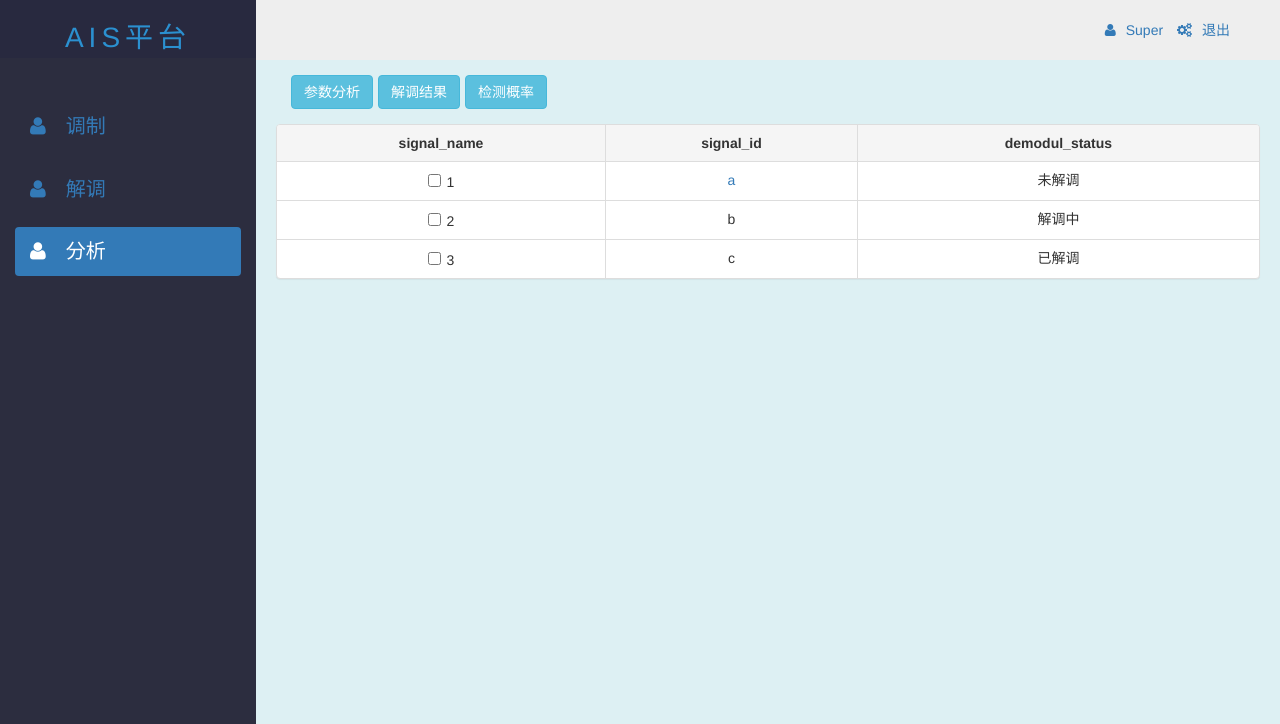
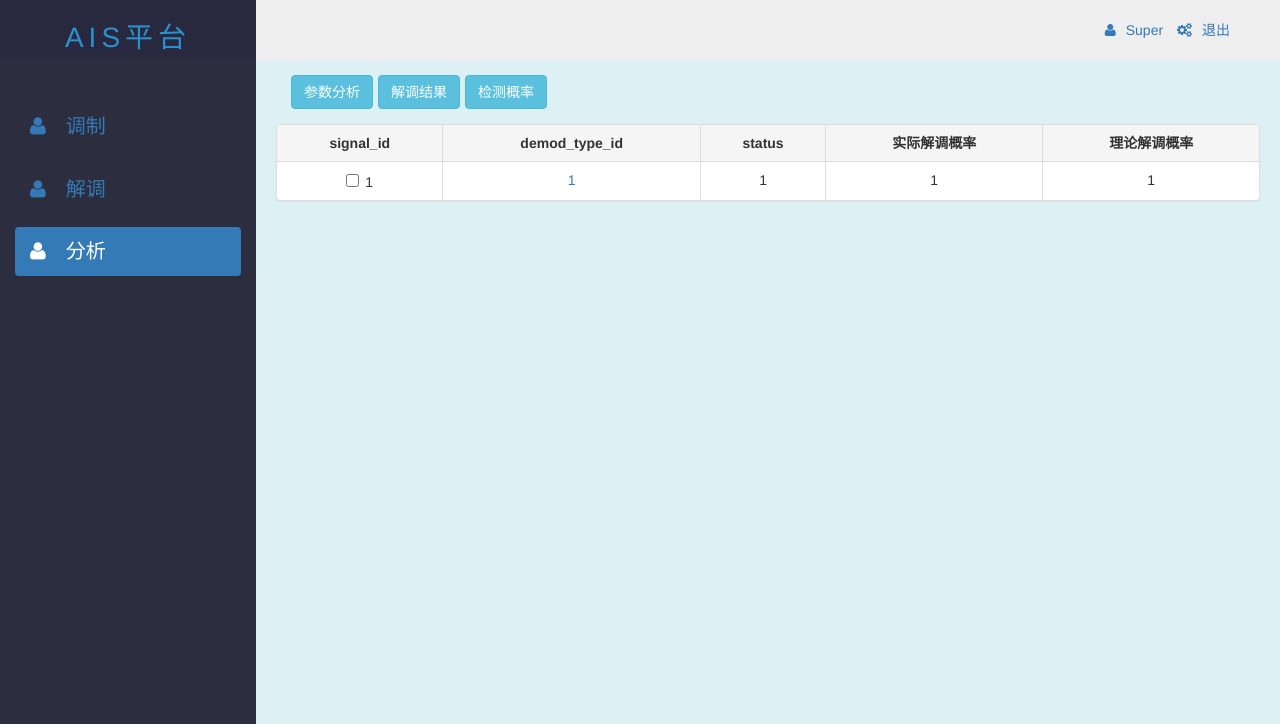
Before and after one commit to zyt0103/control, a Django app: page /analysis in a window 1280 px wide. Shown: the top 724 px of the page. Run offline with Django 3.2, Linux system fonts and the light colour scheme; tables that the repository leaves empty hold one stand-in row (values such as "Sample post"); parts of the project's set-up code (start-up, migrations or seed data) failed here and were passed over; some libraries are stand-ins or nearby versions.

Commit message:
edit demod type && edit analysis html

```diff
--- a/control/apps/demod/models.py
+++ b/control/apps/demod/models.py
@@ -14,10 +14,12 @@ class DemodModelManager(models.Manager):
                demod_prob_fact,
                demod_prob_theory):
         try:
-            demod_result = DemodResult(signal_id=signal_id,
+            demod = DemodModel(signal_id=signal_id,
                                        demod_type_id=demod_type_id,
                                        demod_prob_fact=demod_prob_fact,
                                        demod_prob_theory=demod_prob_theory)
+            demod.save()
+            return demod, None
         except Exception as exp:
             logger.error("DemodResult save error: %s" % exp)
             return None, exp
@@ -75,6 +77,10 @@ class DemodModel(BaseModel):
         null=False
     )
 
+    status = models.IntegerField(
+        verbose_name=u"解调状态",
+        null=True
+    )
     demod_prob_fact = models.IntegerField(
         verbose_name=u"实际检测概率",
         blank=False,
--- a/control/control/templates/index/analysis.html
+++ b/control/control/templates/index/analysis.html
@@ -63,9 +63,11 @@
                     	    <table class="table table-bordered text-center" id="showTable">
 		                        <thead>
 		                            <tr>
-                                        <th class="text-center active"> signal_name</th>
-		                                <th class="text-center active"> signal_id</th>
-                                        <th class="text-center active">demodul_status</th>
+                                        <th class="text-center active"> signal_id</th>
+		                                <th class="text-center active"> demod_type_id</th>
+                                        <th class="text-center active"> status</th>
+                                        <th class="text-center active"> 实际解调概率</th>
+                                        <th class="text-center active"> 理论解调概率</th>
 		                            </tr>
 		                        </thead>
 		                        <tbody>
@@ -81,27 +83,17 @@
 {#                                            <td>no</td>#}
 {#                                        </tr>#}
 {#                                    {% endfor %}#}
+                                    {% for demo in analysis_list %}
                                     <tr>
                                         <td>
-                                            <input type="checkbox">1
+                                            <input type="checkbox">{{ demo.signal_id }}
                                         </td>
-                                        <td><a href="paramAnalysis.html" target="_blank">a</a></td>
-                                        <td>未解调</td>
+                                        <td><a href="paramAnalysis.html" target="_blank">{{ demo.demod_type_id }}</a></td>
+                                        <td>{% if demo.status %}{{ demo.status }}{% endif %}</td>
+                                        <td>{% if demo.demod_prob_fact %}{{ demo.demod_prob_fact }}{% endif %}</td>
+                                        <td>{% if demo.demod_prob_theory %}{{ demo.demod_prob_theory }}{% endif %}</td>
                                     </tr>
-                                    <tr>
-                                        <td>
-                                            <input type="checkbox">2
-                                        </td>
-                                        <td>b</td>
-                                        <td>解调中</td>
-                                    </tr>
-                                    <tr>
-                                        <td>
-                                            <input type="checkbox">3
-                                        </td>
-                                        <td>c</td>
-                                        <td>已解调</td>
-                                    </tr>
+                                    {% endfor %}
 		                        </tbody>
 		                    </table>
                         </div>
--- a/control/control/views.py
+++ b/control/control/views.py
@@ -4,6 +4,7 @@ from django.template import Context
 from django.shortcuts import render
 from django.views.generic import View
 from django.conf import settings
+from django.contrib.auth.admin import User
 
 from django.core.paginator import Paginator
 from django.core.paginator import EmptyPage
@@ -12,7 +13,7 @@ from django.core.paginator import PageNotAnInteger
 from control.apps.modu.models import SignalModel
 from control.apps.modu.sub_view import SaveSignalInfo
 
-from control.apps.demod.models import DemodType
+from control.apps.demod.models import DemodType, DemodModel
 
 from control.control.base import getLogger
 logger = getLogger(__name__)
@@ -49,10 +50,10 @@ class newindex(View):
 class demodul(View):
 
     def get(self, request):
-        user_id = request.REQUEST.get("user_id", "user-safoewfw")
+        user_id = request.GET.get("user_id", "user-safoewfw")
         demod_type = DemodType.objects.filter(deleted=False).filter(user_id=user_id)
         paginator = Paginator(demod_type, 12)
-        page = request.REQUEST.get("page", 1)
+        page = request.GET.get("page", 1)
 
         try:
             demod_type = paginator.page(page)
@@ -61,14 +62,39 @@ class demodul(View):
         except EmptyPage:
             demod_type = paginator.page(paginator.num_pages)
 
-        return render(request, "index/demodul.html", {"topics": demod_type})
+        dict_obj = {}
+        dict_obj['demo_list'] = []
+        for type in demod_type:
+            temp = {}
+            temp.update({'demod_type_name': type.demod_type_name, 'ant_num': type.ant_num,
+                         'protocol': type.PROTOCOL_TYPE[type.protocol-1][1], 'sync_type': type.SYNC_TYPE[type.sync_type-1][1],
+                         'demod_type_id': type.demod_type_id})
+            dict_obj['demo_list'].append(temp)
+        return render(request, "index/demodul.html", dict_obj)
 
 
 class analysis(View):
 
     def get(self, request):
+        analysis_list = DemodModel.objects.all()
+        paginator = Paginator(analysis_list, 12)
+        page = request.GET.get("page", 1)
 
-        return render(request, "index/analysis.html")
+        try:
+            analysis_list = paginator.page(page)
+        except PageNotAnInteger:
+            analysis_list = paginator.page(1)
+        except EmptyPage:
+            analysis_list = paginator.page(paginator.num_pages)
+
+        dict_obj = {}
+        dict_obj['analysis_list'] = []
+        for type in analysis_list:
+            temp = {}
+            temp.update({'signal_id': type.signal_id, 'demod_type_id': type.demod_type_id, 'status': type.status,
+                         'demod_prob_fact': type.demod_prob_fact, 'demod_prob_theory': type.demod_prob_theory})
+            dict_obj['analysis_list'].append(temp)
+        return render(request, "index/analysis.html", dict_obj)
 
 class addmodal(View):
     def get(self, request):
@@ -91,7 +117,7 @@ class addmodalType(View):
         for type in demodType:
             temp = {}
             temp.update({'demod_type_name': type.demod_type_name, 'ant_num': type.ant_num,
-                         'protocol': type.protocol, 'sync_type': type.sync_type,
+                         'protocol': type.PROTOCOL_TYPE[type.protocol-1][1], 'sync_type': type.SYNC_TYPE[type.sync_type-1][1],
                          'demod_type_id': type.demod_type_id})
             dict_obj['demo_list'].append(temp)
         return render(request, "index/addModalType.html", dict_obj)
@@ -104,7 +130,6 @@ class paramAnalysis(View):
 
 class demodulResult(View):
     def get(self, request):
-
         return render(request, "index/demodulResult.html")
 
 class checkPro(View):
--- a/statics/bz/base.js
+++ b/statics/bz/base.js
@@ -575,9 +575,10 @@ $(function(){
                     //$('input:checkbox:checked').parent().next()[0].children;
         var param = {
             "signal_id":signal,
-            "ant_type": elem[0].innerHTML,
-            "protocol": elem[1].innerHTML,
-            "sync_type": elem[2].innerHTML,
+			"demod_type_id": "demodtype-7mhn4rz3"
+            //"ant_type": elem[0].innerHTML,
+            //"protocol": elem[1].innerHTML,
+            //"sync_type": elem[2].innerHTML,
         }
         $.ajax({
             type: 'POST',
@@ -595,7 +596,7 @@ $(function(){
             },
             data: JSON.stringify(param),
             headers: {
-                'X-CSRFToken': 'qUgKcDvT6UcljCIfYvTyHNMMIGtGuqXu',
+                'X-CSRFToken': 'QcFwvyXxVBI3LttqXJSgu1ryRJasZBYp',
                 'Content-Type': 'application/json',
             }
         });
```
Also changed, not shown: control/apps/demod/helper.py (+10 -13 lines), control/apps/demod/tasks.py (+4 -7 lines), control/control/templates/index/addModalType.html (+4 -21 lines), control/control/templates/index/demodul.html (+9 -5 lines), control/control/templates/index/newIndex.html (+3 -4 lines).
